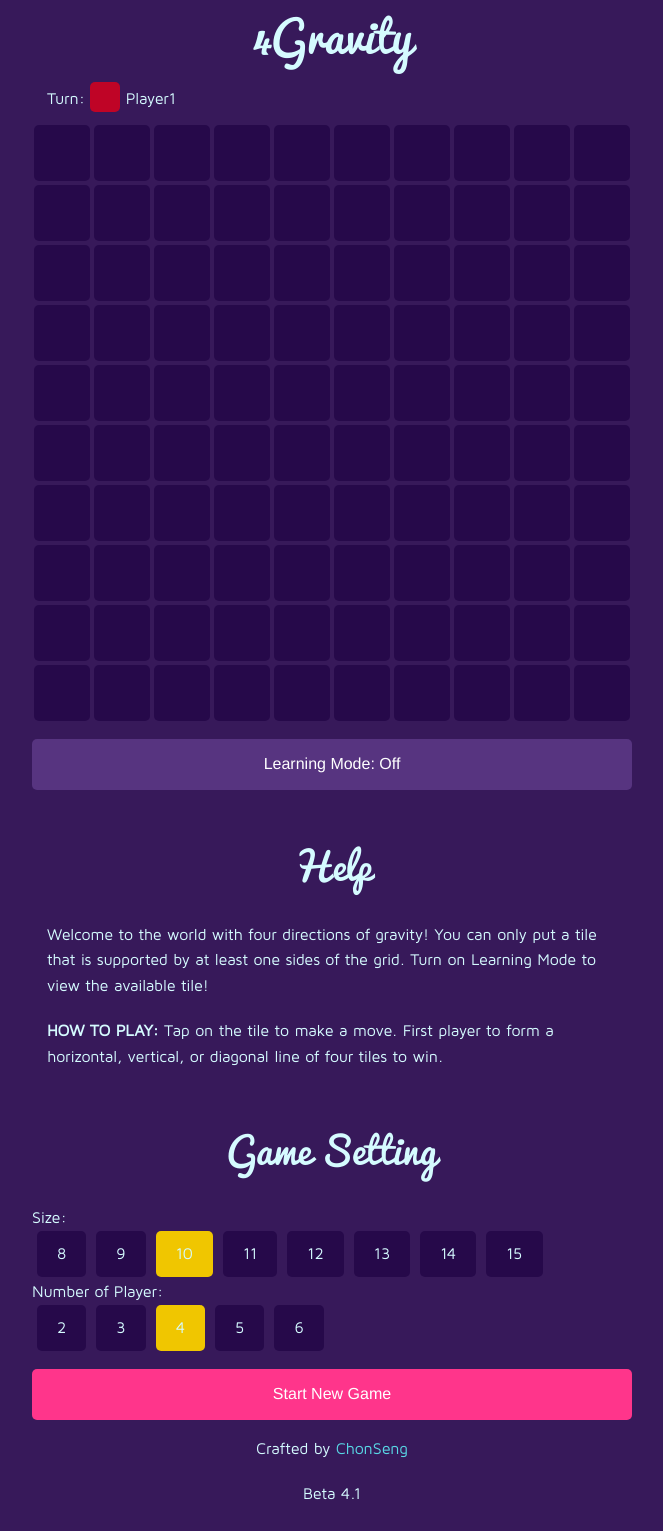
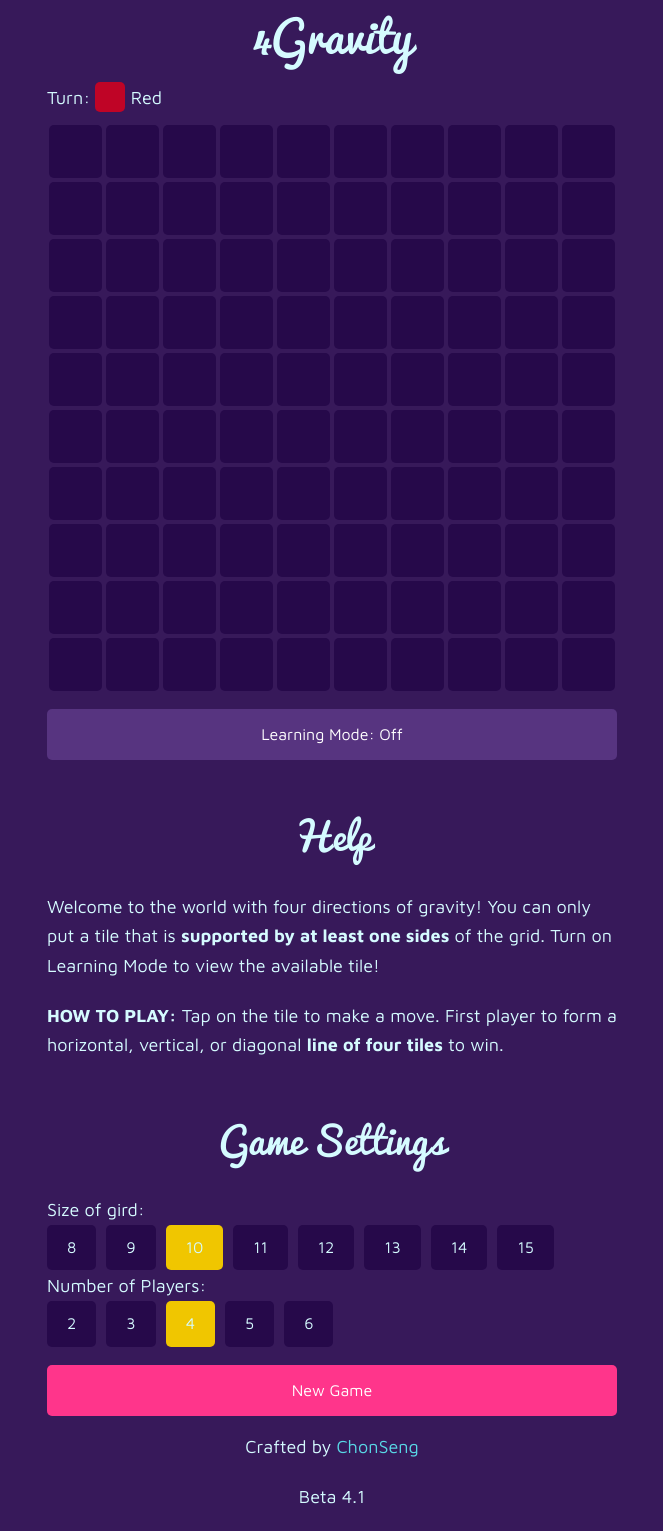
Before and after one commit to chonseng/4gravity, a plain HTML site: page index.html in a window 1280 px wide. Shown: the whole page, without its empty margins (308-971 px from the left). Drawn offline with Linux system fonts and the light colour scheme.

Commit message:
Beta 4.1 - Update fonts. Change players' names. Improve grid alignment

```diff
--- a/index.html
+++ b/index.html
@@ -14,6 +14,7 @@
     <link href="img/Icon-Spotlight-40@3x.png" rel="apple-touch-icon-precomposed" sizes="120x120" />
     <link href="img/Icon-76@2x.png" rel="apple-touch-icon-precomposed" sizes="152x152" />
     <script src="dist/sweetalert.min.js"></script> <link rel="stylesheet" type="text/css" href="dist/sweetalert.css">
+    <link href="https://fonts.googleapis.com/css?family=Maven+Pro:400,700" rel="stylesheet">
   </head>
   <body>
     <header>
@@ -33,21 +34,25 @@
         </div>
       </div>
       <div class="row">
-        <div id="wrapper">
+        <div class="large-12 medium-12 small-12 columns">
+          <div id="wrapper">
 
+          </div>
         </div>
       </div>
       <div class="row">
-        <div class="button" id="learning_mode">Learning Mode: Off</div>
+        <div class="large-12 medium-12 small-12 columns">
+          <div class="button" id="learning_mode">Learning Mode: Off</div>
+        </div>
       </div>
     </section>
     <section class="howToPlay">
       <div class="row">
         <div class="large-12 columns">
           <h2>Help</h2>
-          <p>Welcome to the world with four directions of gravity! You can only put a tile that is supported by at least one sides of the grid. Turn on Learning Mode to view the available tile!</p>
+          <p>Welcome to the world with four directions of gravity! You can only put a tile that is <strong>supported by at least one sides</strong> of the grid. Turn on Learning Mode to view the available tile!</p>
           <p>
-            <strong>HOW TO PLAY:</strong> Tap on the tile to make a move. First player to form a horizontal, vertical, or diagonal line of four tiles to win.
+            <strong>HOW TO PLAY:</strong> Tap on the tile to make a move. First player to form a horizontal, vertical, or diagonal <strong>line of four tiles</strong> to win.
           </p>
         </div>
       </div>
@@ -55,8 +60,9 @@
     </section>
     <section class="newGame">
       <div class="row">
-          <h2>Game Setting</h2>
-          Size:
+        <div class="large-12 medium-12 small-12 columns">
+          <h2>Game Settings</h2>
+          Size of gird:
           <ul class="size settings">
             <li id="size-8">8</li>
             <li id="size-9">9</li>
@@ -67,7 +73,7 @@
             <li id="size-14">14</li>
             <li id="size-15">15</li>
           </ul>
-          Number of Player:
+          Number of Players:
           <ul class="numOfPlayer settings">
             <li id="numOfPlayer-2">2</li>
             <li id="numOfPlayer-3">3</li>
@@ -75,8 +81,8 @@
             <li id="numOfPlayer-5">5</li>
             <li id="numOfPlayer-6">6</li>
           </ul>
-          <div class="button" id="new_game">Start New Game</div>
-
+          <div class="button" id="new_game">New Game</div>
+        </div>
       </div>
     </section>
     <footer>
--- a/js/script.js
+++ b/js/script.js
@@ -102,9 +102,17 @@ $(document).ready(function(){
 	$("#back").hide();
 
 	// $("#game").hide();
+	var playerName = {
+		0: "Red",
+		1: "Blue",
+		2: "Yellow",
+		3: "Green",
+		4: "Pink",
+		5: "Purple",
+	}
 
 	var changePlayerInfo = function() {
-		$(".turn .name").text("Player"+turn);
+		$(".turn .name").text(playerName[turn-1]);
 		$("#player_color").removeClass();
 		$("#player_color").addClass("player"+turn);
 		var preTurn = turn>1 ? turn-1 : numOfPlayer;
@@ -682,7 +690,7 @@ $(document).ready(function(){
 				// alert("Player"+turn+" won!");
 				swal({
 					title: "Congratulations!",
-					text: "Player"+turn+" won the game!",
+					text: playerName[turn-1]+" won the game!",
 				})
 				endGame();
 				$("#back").hide();
@@ -717,7 +725,7 @@ $(document).ready(function(){
 		else {
 			swal({
 				title: "Are you sure to start a new game?",
-				text: "You will not be able to recover this game progress!",
+				text: "You will not be able to recover the game progress!",
 				type: "info",
 				showCancelButton: true,
 				confirmButtonColor: "#DD6B55",
--- a/js/source/game.js
+++ b/js/source/game.js
@@ -102,9 +102,17 @@ $(document).ready(function(){
 	$("#back").hide();
 
 	// $("#game").hide();
+	var playerName = {
+		0: "Red",
+		1: "Blue",
+		2: "Yellow",
+		3: "Green",
+		4: "Pink",
+		5: "Purple",
+	}
 
 	var changePlayerInfo = function() {
-		$(".turn .name").text("Player"+turn);
+		$(".turn .name").text(playerName[turn-1]);
 		$("#player_color").removeClass();
 		$("#player_color").addClass("player"+turn);
 		var preTurn = turn>1 ? turn-1 : numOfPlayer;
@@ -682,7 +690,7 @@ $(document).ready(function(){
 				// alert("Player"+turn+" won!");
 				swal({
 					title: "Congratulations!",
-					text: "Player"+turn+" won the game!",
+					text: playerName[turn-1]+" won the game!",
 				})
 				endGame();
 				$("#back").hide();
@@ -717,7 +725,7 @@ $(document).ready(function(){
 		else {
 			swal({
 				title: "Are you sure to start a new game?",
-				text: "You will not be able to recover this game progress!",
+				text: "You will not be able to recover the game progress!",
 				type: "info",
 				showCancelButton: true,
 				confirmButtonColor: "#DD6B55",
--- a/scss/style.scss
+++ b/scss/style.scss
@@ -16,7 +16,7 @@ $pink: #FF358B;
   src: url(../Pacifico.ttf);
 }
 @font-face {
-  font-family: "Maven Pro";
+  font-family: "Maven Pro Offline";
   src: url(../MavenPro.ttf);
 }
 * {
@@ -38,9 +38,10 @@ $pink: #FF358B;
 	}
 }
 body {
-	font-family: 'Maven Pro', 'Nixie One', cursive;
+	font-family: 'Maven Pro', 'Maven Pro Offline', 'Nixie One', cursive;
 	background: $mainColor; //2
 	color: #D5FBFF;
+	font-size: 18px;
 }
 h1, .row h2 {
 	font-family: 'Pacifico', cursive;
@@ -55,6 +56,10 @@ section {
 	&#game {
 		margin-top: 0;
 	}
+}
+p {
+	font-size: 1em;
+	line-height: 1.65;
 }
 .check {
 	width: 80px;
@@ -175,6 +180,7 @@ section {
 .button {
 	background: $pink;
 	border-radius: 5px;
+	font-family: inherit;
 }
 .button:hover {
 	background: darken($pink,10%);
@@ -216,6 +222,9 @@ section {
 		margin: 2px 5px;
 		background: $darkColor;
 		border-radius: 5px;
+		&:first-child{
+			margin-left: 0;
+		}
 		&.selected {
 			&:nth-child(6n+1) { background: $red }
 			&:nth-child(6n+2) { background: $blue }
```
Also changed, not shown: css/all.css.
